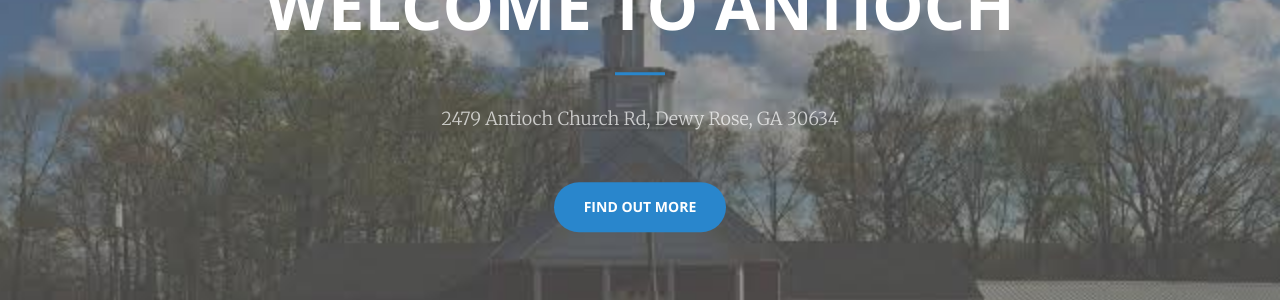
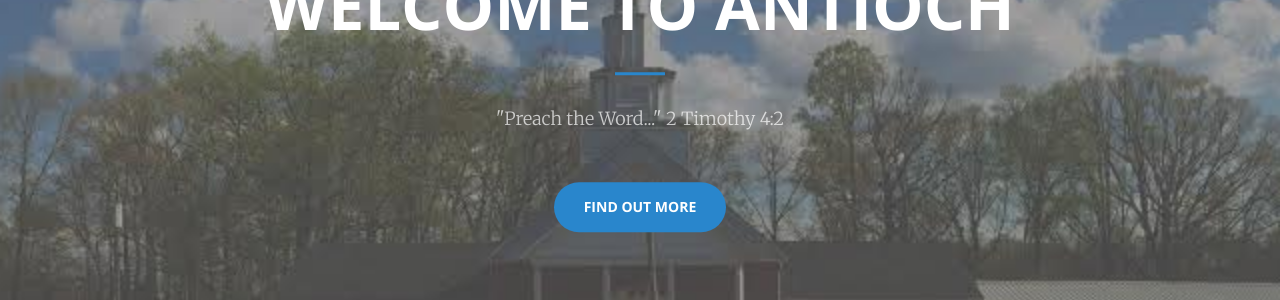
Before and after one commit to antiochbaptist/antiochbaptist.github.io, a Jekyll site: the page built from index.html, in a window 1280 px wide and 900 px high. Shown: the part 349-649 px from the top of the window. Built offline with Jekyll 4.4.1, drawn with Linux system fonts in a browser that asks for light colours.

Commit message:
Update header.html

```diff
--- a/_includes/header.html
+++ b/_includes/header.html
@@ -3,7 +3,7 @@
         <div class="header-content-inner">
             <h1>Welcome to Antioch</h1>
             <hr>
-            <p>2479 Antioch Church Rd, Dewy Rose, GA 30634</p>
+            <p>"Preach the Word..." 2 Timothy 4:2</p>
             <a href="#about" class="btn btn-primary btn-xl page-scroll">Find Out More</a>
         </div>
     </div>
```
